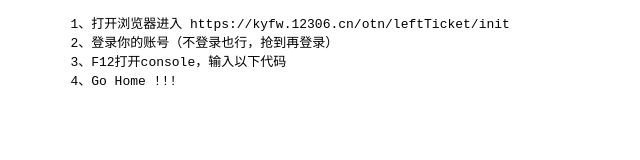
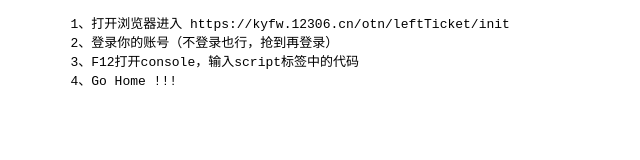
Before and after one commit to herowalking/ex, a plain HTML site: page 12306.html in a window 1280 px wide. Shown: the full height of the page, 0-640 px from the left. Drawn offline with Linux system fonts and the light colour scheme.

Commit message:
update 12306.html

```diff
--- a/12306.html
+++ b/12306.html
@@ -8,7 +8,7 @@
     <pre>
         1、打开浏览器进入 https://kyfw.12306.cn/otn/leftTicket/init
         2、登录你的账号（不登录也行，抢到再登录）
-        3、F12打开console，输入以下代码
+        3、F12打开console，输入script标签中的代码
         4、Go Home !!!
     </pre>
 
```
